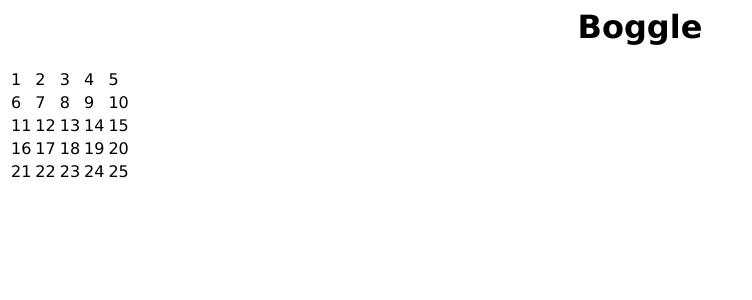
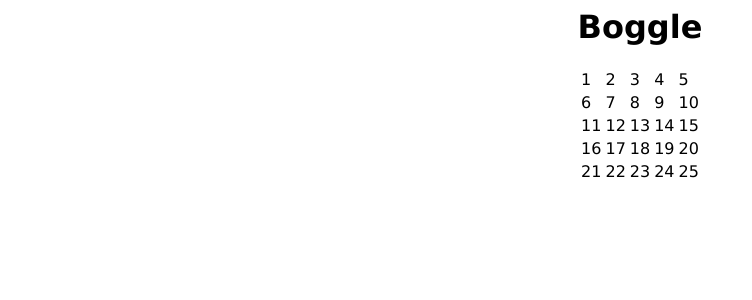
Before and after one commit to zcoder365/Boggle, a Flask app: page / in a window 1280 px wide. Shown: the top 300 px of the page, without its empty margins (0-752 px from the left). Run offline with Flask 3, Linux system fonts and the light colour scheme.

Commit message:
update display so table is in the center

```diff
--- a/static/styles.css
+++ b/static/styles.css
@@ -1,3 +1,7 @@
 body {
     font-family: 'Lucida Sans', 'Lucida Sans Regular', 'Lucida Grande', 'Lucida Sans Unicode', Geneva, Verdana, sans-serif;
 }
+
+table {
+    display: inline-flex;
+}
```
